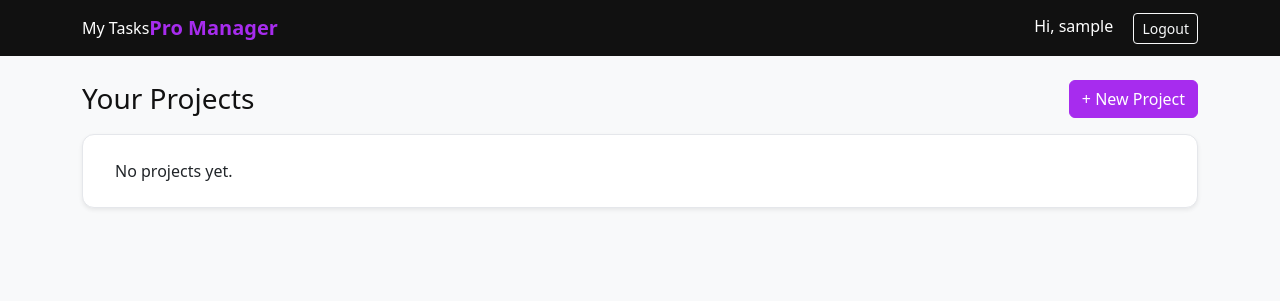
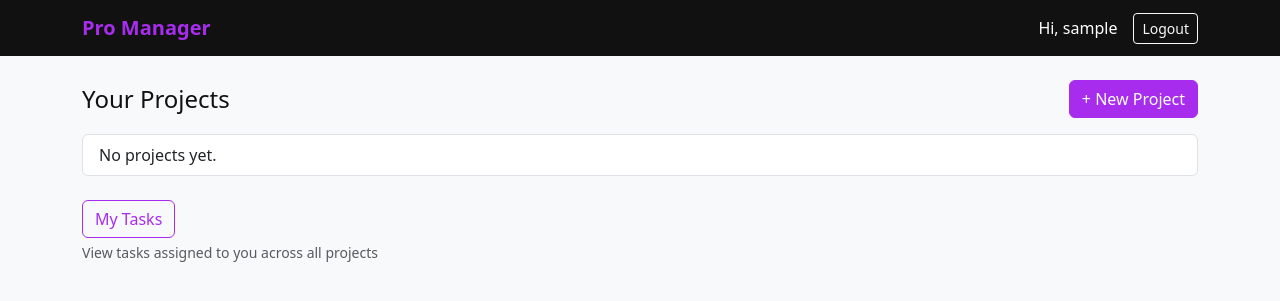
Before and after one commit to ch-4rl/pro-manager, a Django app: page / in a window 1280 px wide. Shown: the top 301 px of the page. Run offline with Django 5.2, Linux system fonts and the light colour scheme; the visitor is signed in with stand-in values (Sample User, id 1); data that the repository does not hold is empty.

Commit message:
Move My Tasks below project list on dashboard

```diff
--- a/templates/base.html
+++ b/templates/base.html
@@ -18,22 +18,26 @@
   <body class="bg-light">
     <nav class="navbar navbar-expand-lg navbar-dark bg-dark">
       <div class="container">
-        <a class="nav-link text-white" href="{% url 'my_tasks' %}">My Tasks</a>
 
+         <!-- Brand -->
          <a class="navbar-brand" href="{% url 'dashboard' %}">Pro Manager</a>
 
-        <div class="ms-auto">
+         <!-- Navigation links -->
+          <div class="ms-auto d-flex align-items-center gap-3">
              {% if user.is_authenticated %}
-            <span class="navbar-text me-3">Hi, {{ user.username }}</span>
+
+                 <span class="navbar-text">Hi, {{ user.username }}</span>
+
                  <a class="btn btn-outline-light btn-sm" href="{% url 'logout' %}">Logout</a>
              {% else %}
-            <a class="btn btn-outline-light btn-sm me-2" href="{% url 'login' %}">Login</a>
+                 <a class="btn btn-outline-light btn-sm" href="{% url 'login' %}">Login</a>
                  <a class="btn btn-primary btn-sm" href="{% url 'signup' %}">Sign up</a>
              {% endif %}
+          </div>
 
       </div>
-      </div>
     </nav>
+
 
     <main class="container py-4">
         {% if messages %}
--- a/templates/projects/dashboard.html
+++ b/templates/projects/dashboard.html
@@ -2,14 +2,13 @@
 {% block title %}Dashboard{% endblock %}
 
 {% block content %}
+
   <div class="d-flex justify-content-between align-items-center mb-3">
-    <h1 class="h3 mb-0">Your Projects</h1>
+    <h1 class="h4 mb-0">Your Projects</h1>
     <a class="btn btn-primary" href="{% url 'create_project' %}">+ New Project</a>
   </div>
 
-  <div class="card shadow-sm">
-    <div class="card-body">
-      <ul class="list-group list-group-flush">
+  <ul class="list-group mb-4">
     {% for project in projects %}
       <li class="list-group-item d-flex justify-content-between align-items-center">
         <a class="text-decoration-none" href="{% url 'project_detail' project.id %}">
@@ -20,6 +19,15 @@
       <li class="list-group-item">No projects yet.</li>
     {% endfor %}
   </ul>
+
+  <!-- My Tasks UNDER the project list -->
+  <div>
+    <a class="btn btn-outline-primary" href="{% url 'my_tasks' %}">
+      My Tasks
+    </a>
+    <div class="text-muted small mt-1">
+      View tasks assigned to you across all projects
     </div>
   </div>
+
 {% endblock %}
```
Lines whose indentation alone changed are shown as unchanged.
